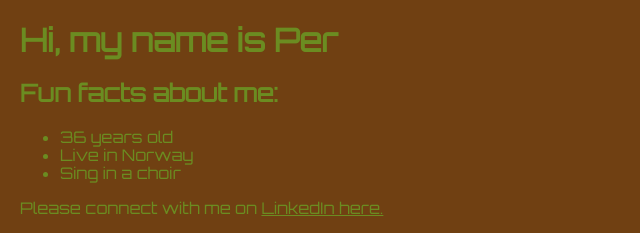
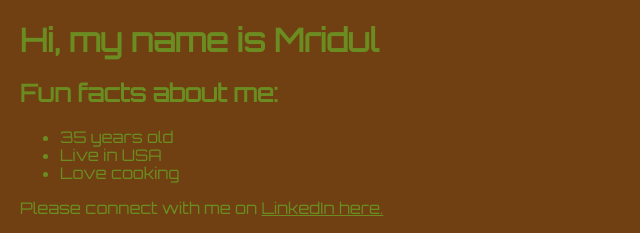
Before and after one commit to mridulsengar1986/personal_site, a website built with Vite: page index.html in a window 1280 px wide. Shown: the part 403-636 px from the top of the page, without its empty margins (0-640 px from the left). Built offline with nearby package versions, Linux system fonts and the light colour scheme; a web font is replaced by a local one.

Commit message:
Update index.html

```diff
--- a/index.html
+++ b/index.html
@@ -11,12 +11,12 @@
         Write the HTML for your personal website.
         -->
         <img src="per.jpg">
-        <h1>Hi, my name is Per</h1>
+        <h1>Hi, my name is Mridul</h1>
         <h2>Fun facts about me:</h2>
         <ul>
-            <li>36 years old</li>
-            <li>Live in Norway</li>
-            <li>Sing in a choir</li>
+            <li>35 years old</li>
+            <li>Live in USA</li>
+            <li>Love cooking</li>
         </ul>
         <p>Please connect with me on <a href="https://www.linkedin.com/in/per-harald-borgen/" taget="_blank">LinkedIn here.</a></p>
         <input type="text" placeholder="Enter email...">
```
